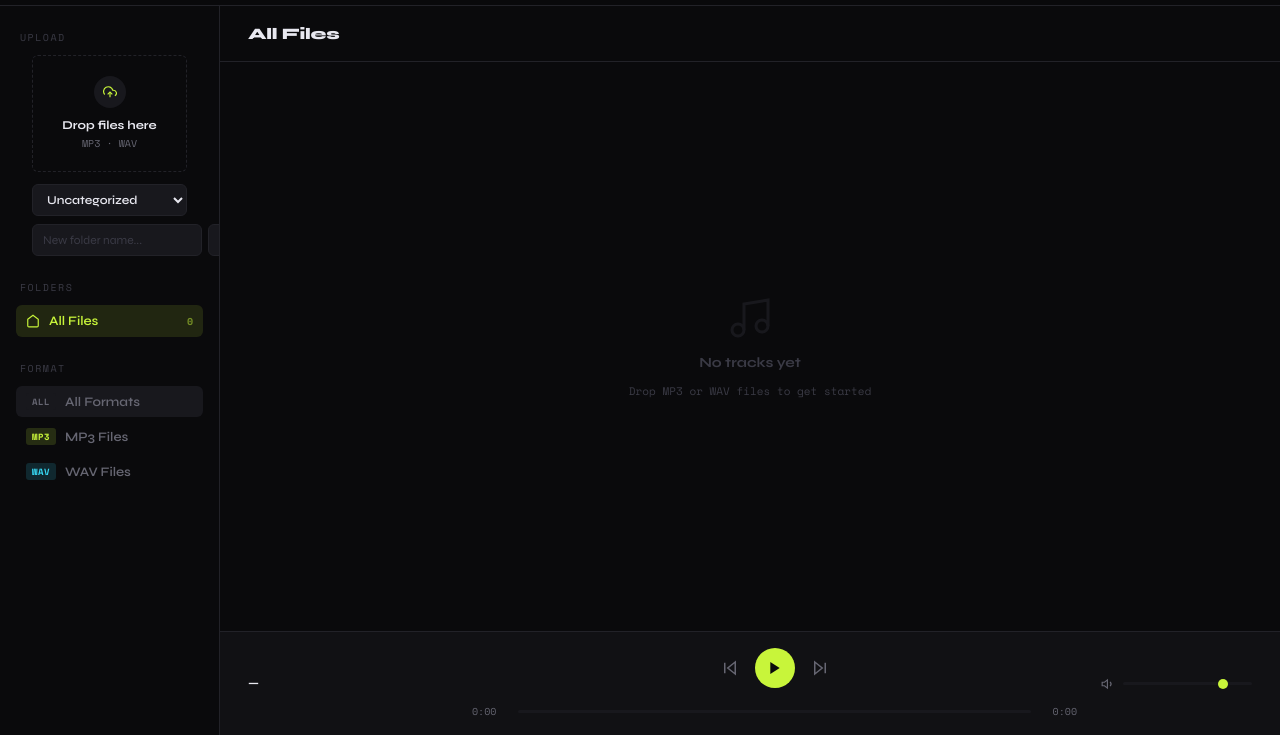
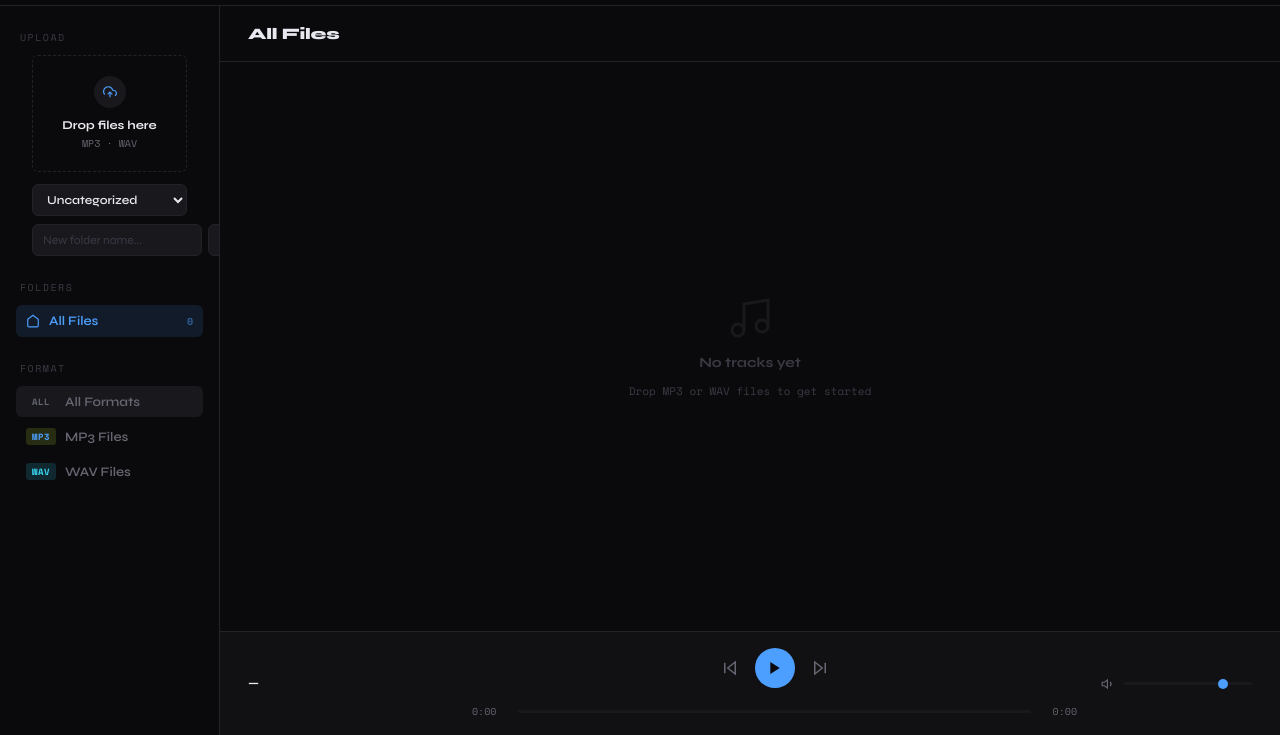
Before and after one commit to adam71999/soundbridg-server, a website: page public/index.html in a window 1280 px wide. Shown: the part 65-800 px from the top of the page. Drawn offline with nearby package versions, Linux system fonts and the light colour scheme; no server answers.

Commit message:
blue accent, fix folder input

```diff
--- a/public/index.html
+++ b/public/index.html
@@ -12,14 +12,14 @@
       --surface: #111114;
       --surface2: #18181d;
       --border: #222228;
-      --accent: #c8f53a;
+      --accent: #4d9fff;
       --accent-dim: #8aaa1f;
-      --accent-glow: rgba(200,245,58,0.12);
+      --accent-glow: rgba(77,159,255,0.12);
       --text: #e8e8f0;
       --text-muted: #666672;
       --text-dim: #3a3a45;
       --danger: #ff4444;
-      --mp3: #c8f53a;
+      --mp3: #4d9fff;
       --wav: #38d9f5;
       --radius: 6px;
     }
@@ -77,7 +77,7 @@
       height: 7px;
       border-radius: 50%;
       background: var(--accent);
-      box-shadow: 0 0 8px var(--accent);
+      box-shadow: 0 0 8px rgba(77,159,255,0.8);
       animation: pulse 2s infinite;
     }
     @keyframes pulse { 0%, 100% { opacity: 1; } 50% { opacity: 0.4; } }
@@ -792,7 +792,7 @@
     <div class="setting-label">Watch Folders</div>
     <div class="watch-folder-list" id="watch-folder-list"></div>
     <div class="add-folder-row">
-      <input type="text" id="new-watch-folder" placeholder="/Users/you/Music/FL Studio/Exports" />
+      <input type="text" id="new-watch-folder" placeholder="Paste folder path here..." />
       <button class="btn-accent" onclick="addWatchFolder()">Add</button>
     </div>
   </div>
```
